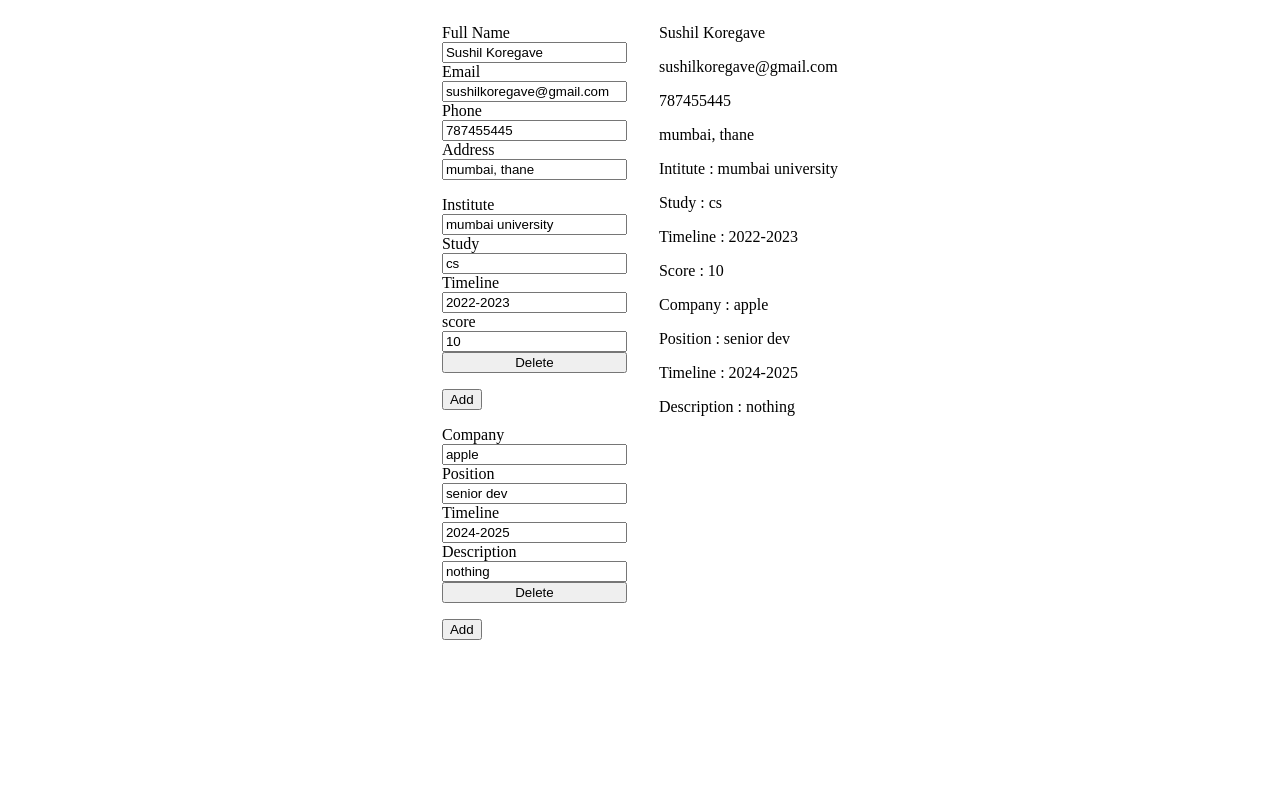
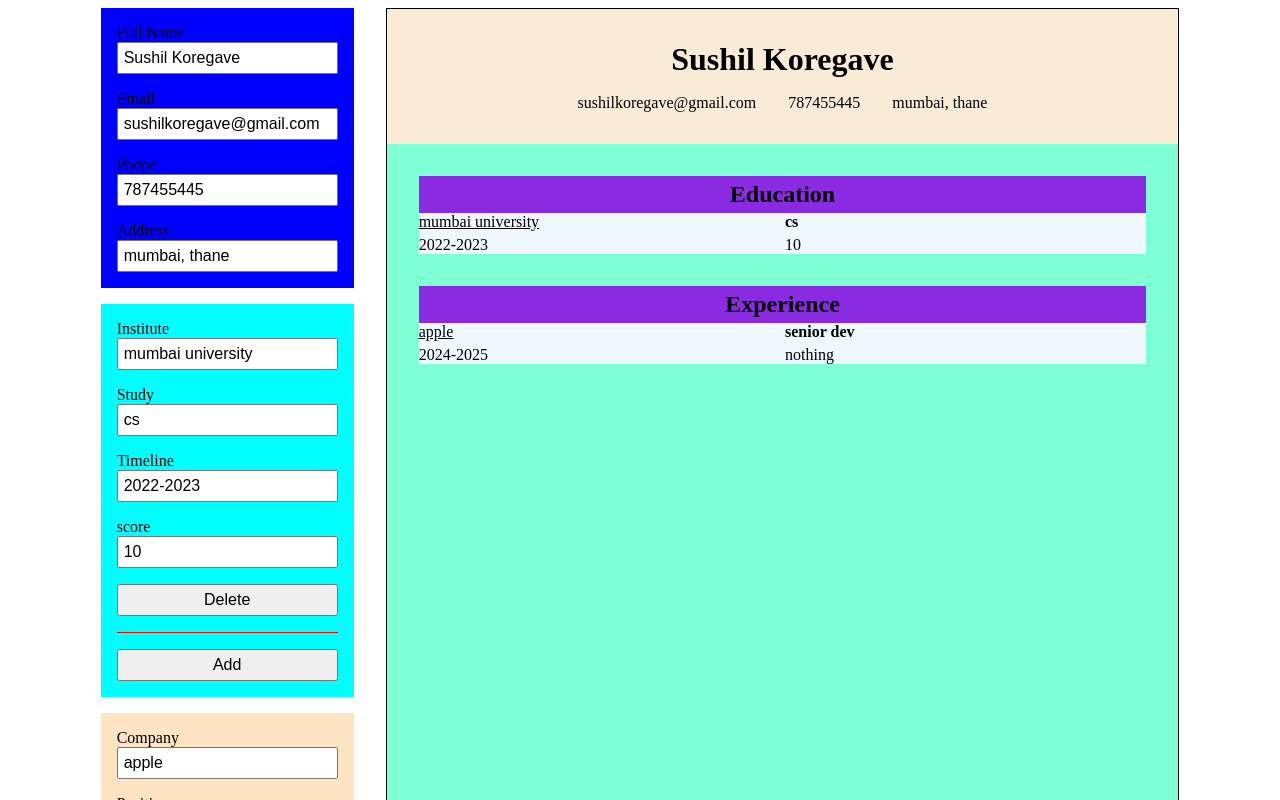
Before and after one commit to sushil174/CV-Builder, a React (Vite) app: page / in a window 1280 px wide. Shown: the top 800 px of the page. Built offline with nearby package versions, Linux system fonts and the light colour scheme.

Commit message:
layout style

```diff
--- a/src/components/Education.jsx
+++ b/src/components/Education.jsx
@@ -1,6 +1,6 @@
 function Education({info,intituteChange, deleteEdu, addEdu}) {
     return (
-        <>
+        <div className="input-education">
         {info.map(edu => (
             <ul key={edu.id}>
 
@@ -29,7 +29,7 @@ function Education({info,intituteChange, deleteEdu, addEdu}) {
             </ul>
         ))}
         <button onClick={addEdu}>Add</button>
-        </>
+        </div>
     );
 }
 
--- a/src/components/Experience.jsx
+++ b/src/components/Experience.jsx
@@ -5,7 +5,7 @@ function Experience({
     addExp
 }) {
     return (
-        <>
+        <div className="input-experience">
         {info.map(work => (
             <ul key={work.id}>
                 <li>
@@ -33,7 +33,7 @@ function Experience({
             </ul>
         ))}
         <button onClick={addExp}>Add</button>
-        </>
+        </div>
     );
 }
 
--- a/src/components/GeneralInfo.jsx
+++ b/src/components/GeneralInfo.jsx
@@ -1,7 +1,7 @@
 function GeneralInfo({info, nameChange}) {
     return (
-        <ul className="general-info">
-
+        <div  className="general-info">
+            <ul>
                 <li>
                     <label>Full Name</label>
                     <input type="text" name="full_name" value={info.full_name} onChange={nameChange}/>
@@ -22,6 +22,7 @@ function GeneralInfo({info, nameChange}) {
                     <input type="text" name="address" value={info.address} onChange={nameChange}/>
                 </li>
             </ul>
+        </div>
     )
 }
 
--- a/src/components/ResumePreview.jsx
+++ b/src/components/ResumePreview.jsx
@@ -1,39 +1,43 @@
 function ResumePreview({info,eduInfo,expInfo}) {
     return (
-        <div className="resume-info">
+        <main className="resume-info">
             <div className="resume-general-info">
-                <p>{info.full_name}</p>
-                <p>{info.email}</p>
-                <p>{info.phone}</p>
-                <p>{info.address}</p>
+                <h1>{info.full_name}</h1>
+                <div>
+                    <p>{info.email}</p>
+                    <p>{info.phone}</p>
+                    <p>{info.address}</p>
+                </div>
             </div>
 
             <div className="education-info">
+                <h2>Education</h2>
                 {
                     eduInfo.map(edu => (
                         <div key={edu.id}>
-                            <p>Intitute :  {edu.institute}</p>
-                            <p>Study :  {edu.study}</p>
-                            <p>Timeline :  {edu.timeline}</p>
-                            <p>Score :  {edu.score}</p>
+                            <p><u>{edu.institute}</u></p>
+                            <p><strong>{edu.study}</strong></p>
+                            <p>{edu.timeline}</p>
+                            <p>{edu.score}</p>
                         </div>
                     ))
                 }
             </div>
 
             <div className="experience-info">
+                <h2>Experience</h2>
                 {
                     expInfo.map(work => (
                         <div key={work.id}>
-                            <p>Company :  {work.company}</p>
-                            <p>Position :  {work.position}</p>
-                            <p>Timeline :  {work.timeline}</p>
-                            <p>Description :  {work.description}</p>
+                            <p><u>{work.company}</u></p>
+                            <p><strong>{work.position}</strong></p>
+                            <p>{work.timeline}</p>
+                            <p>{work.description}</p>
                         </div>
                     ))
                 }
             </div>
-        </div>
+        </main>
     )
 }
 
--- a/src/index.css
+++ b/src/index.css
@@ -2,6 +2,69 @@
   display: flex;
   justify-content: center;
   gap: 2em;
+}
+
+.resume-info {
+  background-color: aquamarine;
+  width: 210mm;
+  height: 297mm;
+  border: 1px solid #000;
+  box-sizing: border-box;
+}
+h1, h2 , p ,ul{
+  margin: 0;
+}
+.resume-general-info {
+  display: flex;
+  flex-direction: column;
+  text-align: center;
+  background-color: antiquewhite;
+  padding: 2em;
+  gap: 1em;
+
+}
+
+.resume-general-info div {
+  display: flex;
+  justify-content: center;
+  gap: 2em;
+}
+
+.education-info, .experience-info {
+  margin: 2em;
+  background-color: aliceblue;
+}
+
+.education-info h2 , .experience-info h2 {
+  background-color: blueviolet;
+  text-align: center;
+  padding: 5px;
+}
+
+.education-info div, .experience-info div {
+  display: grid;
+  grid-template: 1fr 1fr / 1fr 1fr;
+  margin-bottom: 1.5em;
+  gap: 5px;
+}
+
+
+.fill-in {
+  display: flex;
+  flex-direction: column;
+  gap: 1em;
+}
+
+.general-info {
+  background-color: blue;
+}
+
+.input-experience , .input-education, .general-info {
+  display: flex;
+  justify-content: center;
+  flex-direction: column;
+  padding: 1em;
+  gap: 1em;
 }
 
 li {
@@ -13,5 +76,23 @@ li {
 ul {
   padding: 0;
   display: flex;
+  gap: 1em;
   flex-direction: column;
 }
+
+.input-experience ul, .input-education ul{
+  border-bottom: 1px solid red;
+  padding-bottom: 1em;
+}
+.input-experience {
+  background-color: bisque;
+}
+
+.input-education {
+  background-color: aqua;
+}
+
+input, button {
+  padding: 5px;
+  font-size: 1rem;
+}
```
Lines whose indentation alone changed are shown as unchanged.
